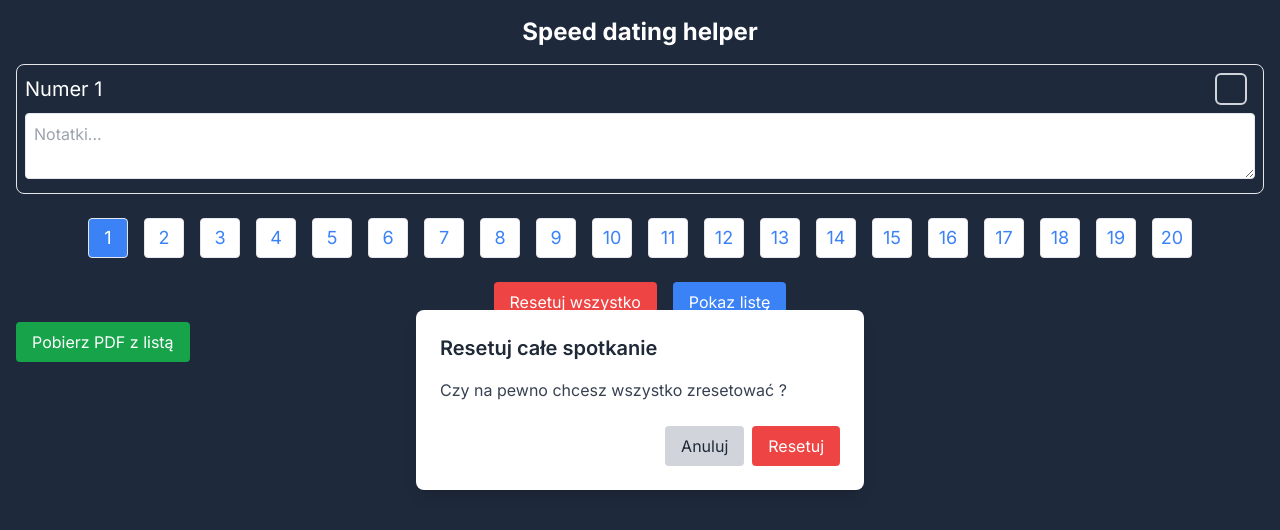
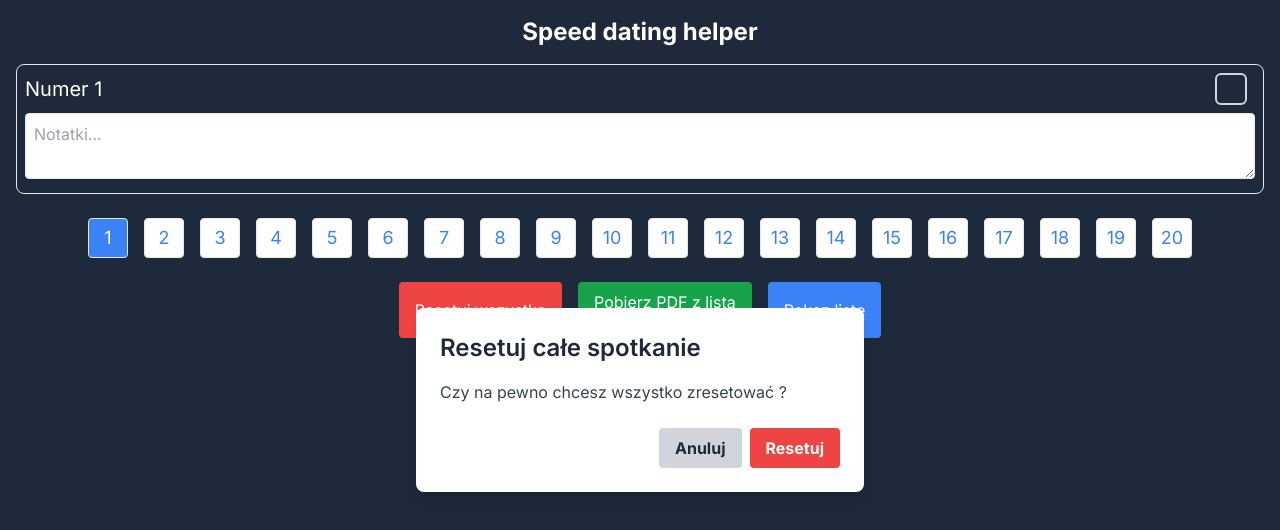
Before and after one commit to jakubpatzer/QuickDateHelper, a Next.js app: page / in a window 1280 px wide. Both pictures are taken after a click on the button "Resetuj wszystko". Shown: the top 530 px of the page. Built offline with nearby package versions, Linux system fonts and the light colour scheme.

Commit message:
Nowy generator pdf i ulepszenia UI

```diff
--- a/package.json
+++ b/package.json
@@ -9,8 +9,9 @@
     "lint": "next lint"
   },
   "dependencies": {
-    "jspdf": "^2.5.1",
+    "@pdf-lib/fontkit": "^1.1.1",
     "next": "14.2.4",
+    "pdf-lib": "^1.17.1",
     "react": "^18",
     "react-dom": "^18"
   },
--- a/src/app/layout.tsx
+++ b/src/app/layout.tsx
@@ -17,7 +17,7 @@ export default function RootLayout({
   return (
     <html lang="en">
       <body className={inter.className}>
-        <div className="container mx-auto p-4 bg-slate-800 h-screen">
+        <div className="container mx-auto p-4 bg-slate-800 min-h-screen">
           {children}
         </div>
       </body>
--- a/src/app/page.tsx
+++ b/src/app/page.tsx
@@ -2,8 +2,8 @@
 
 import { useState, useEffect } from "react";
 import Pagination from "@/components/Pagination";
-import ConfirmationModal from "@/components/ConfirmationModal";
-import jsPDF from "jspdf";
+import Modal from "@/components/Modal";
+import generatePDF from "@/utils/generatePDF";
 
 interface DataItem {
   id: number;
@@ -32,7 +32,8 @@ const PaginatedPage = () => {
   });
   const [currentPage, setCurrentPage] = useState<number>(1);
   const [showChecked, setShowChecked] = useState<boolean>(false);
-  const [isModalOpen, setIsModalOpen] = useState<boolean>(false); // State for modal
+  const [isModalOpen, setIsModalOpen] = useState<boolean>(false);
+  const [modalVersion, setModalVersion] = useState<"reset" | "pdf">("reset");
 
   // Save data to localStorage whenever it changes
   useEffect(() => {
@@ -75,7 +76,8 @@ const PaginatedPage = () => {
   };
 
   const handleReset = (): void => {
-    setIsModalOpen(true); // Open the modal
+    setModalVersion("reset");
+    setIsModalOpen(true);
   };
 
   const handleConfirmReset = (): void => {
@@ -87,34 +89,24 @@ const PaginatedPage = () => {
     setData(resetData);
     localStorage.removeItem(LOCAL_STORAGE_KEY);
     setCurrentPage(1);
-    setIsModalOpen(false); // Close the modal after reset
+    setIsModalOpen(false);
   };
 
   const handleCancelReset = (): void => {
-    setIsModalOpen(false); // Close the modal if cancel is clicked
+    setIsModalOpen(false);
   };
 
   const handleShowChecked = (): void => {
     setShowChecked(!showChecked);
   };
 
-  const generatePDF = (): void => {
-    const doc = new jsPDF();
-
-    if (data) {
-      // Customize the content and formatting of the PDF
-      const formatedData: string = checkedItems
-        .map(
-          (item: DataItem) => `${item.name} ${item.notes && `(${item.notes})`}`
-        )
-        .join("\n\n");
-      doc.text(formatedData, 10, 10);
+  const HandleDownloadPDF = () => {
+    if (data && checkedItems.length > 0) {
+      generatePDF(checkedItems);
     } else {
-      doc.text("No data available", 10, 10);
+      setModalVersion("pdf");
+      setIsModalOpen(true);
     }
-
-    // Save the generated PDF
-    doc.save("randki_lista.pdf");
   };
 
   return (
@@ -156,6 +148,12 @@ const PaginatedPage = () => {
           Resetuj wszystko
         </button>
         <button
+          className="w-42 md:w-auto bg-green-600 hover:bg-green-700  text-white py-2 px-4 mb-4 rounded"
+          onClick={HandleDownloadPDF}
+        >
+          Pobierz PDF z listą
+        </button>
+        <button
           className="w-full md:w-auto bg-blue-500 hover:bg-blue-600 text-white py-2 px-4 rounded mb-4 md:mb-0"
           onClick={handleShowChecked}
         >
@@ -164,27 +162,23 @@ const PaginatedPage = () => {
       </div>
       {showChecked && (
         <div className="mt-4 text-center mb-8">
-          <h2 className="text-lg font-bold mb-2 text-white">Twoja lista:</h2>
+          <h2 className="text-2xl font-bold mb-4 text-white">Twoja lista:</h2>
           {checkedItems.length > 0 ? (
             <ul>
               {checkedItems.map((item: DataItem) => (
-                <li className="text-white" key={item.id}>{item.name}</li>
+                <li className="text-white text-xl mb-2" key={item.id}>
+                  {item.name}
+                </li>
               ))}
             </ul>
           ) : (
-            <p className="text-white">Jeszcze nikogo nie zaznaczyłeś.</p>
+            <p className="text-white text-xl">Jeszcze nikogo nie zaznaczyłeś.</p>
           )}
         </div>
       )}
-      <button
-        className="w-42 md:w-auto bg-green-600 hover:bg-green-700 text-white py-2 px-4 rounded"
-        onClick={generatePDF}
-      >
-        Pobierz PDF z listą
-      </button>
 
-      {/* Modal component */}
-      <ConfirmationModal
+      <Modal
+        version={modalVersion}
         isOpen={isModalOpen}
         onCancel={handleCancelReset}
         onConfirm={handleConfirmReset}
--- a/src/components/ConfirmationModal.tsx
+++ /dev/null
@@ -1,36 +0,0 @@
-import React from 'react';
-
-interface Props {
-  isOpen: boolean;
-  onCancel: () => void;
-  onConfirm: () => void;
-}
-
-const ConfirmationModal: React.FC<Props> = ({ isOpen, onCancel, onConfirm }) => {
-  if (!isOpen) return null;
-
-  return (
-    <div className="fixed inset-0 z-50 flex items-center justify-center overflow-x-hidden overflow-y-auto outline-none">
-      <div className="relative w-full max-w-md p-6 mx-auto bg-white rounded-lg shadow-lg">
-        <div className="text-xl font-semibold text-gray-800 mb-4 text-left">Resetuj całe spotkanie</div>
-        <div className="text-gray-700 mb-6 text-left">Czy na pewno chcesz wszystko zresetować ?</div>
-        <div className="flex justify-end">
-          <button
-            className="px-4 py-2 mr-2 bg-gray-300 text-gray-800 rounded hover:bg-gray-400"
-            onClick={onCancel}
-          >
-            Anuluj
-          </button>
-          <button
-            className="px-4 py-2 bg-red-500 text-white rounded hover:bg-red-600"
-            onClick={onConfirm}
-          >
-            Resetuj
-          </button>
-        </div>
-      </div>
-    </div>
-  );
-};
-
-export default ConfirmationModal;
--- /dev/null
+++ b/src/components/Modal.tsx
@@ -0,0 +1,52 @@
+import React from "react";
+
+interface ModalProps {
+  version: "reset" | "pdf";
+  isOpen: boolean;
+  onCancel: () => void;
+  onConfirm: () => void;
+}
+
+const Modal: React.FC<ModalProps> = ({
+  version,
+  isOpen,
+  onCancel,
+  onConfirm,
+}) => {
+  if (!isOpen) return null;
+
+  return (
+    <div className="fixed inset-0 z-50 flex items-center justify-center overflow-x-hidden overflow-y-auto outline-none">
+      <div className="relative w-full max-w-md p-6 mx-auto bg-white rounded-lg shadow-lg">
+        <div className="text-2xl font-semibold text-gray-800 mb-4 text-left">
+          {version === "reset"
+            ? "Resetuj całe spotkanie"
+            : "Jeszcze nikogo nie zaznaczyłeś"}
+        </div>
+        <div className="text-gray-700 mb-6 text-left">
+          {version === "reset"
+            ? "Czy na pewno chcesz wszystko zresetować ?"
+            : "Aby pobrać PDF musisz kogoś zaznaczyć"}
+        </div>
+        <div className="flex justify-end">
+          <button
+            className="px-4 py-2 mr-2 bg-gray-300 text-gray-800 font-bold rounded hover:bg-gray-400"
+            onClick={onCancel}
+          >
+            {version === "reset" ? "Anuluj" : "Ok"}
+          </button>
+          {version === "reset" && (
+            <button
+              className="px-4 py-2 bg-red-500 text-white font-bold rounded hover:bg-red-600"
+              onClick={onConfirm}
+            >
+              Resetuj
+            </button>
+          )}
+        </div>
+      </div>
+    </div>
+  );
+};
+
+export default Modal;
--- /dev/null
+++ b/src/utils/generatePDF.js
@@ -0,0 +1,46 @@
+import { PDFDocument, rgb } from "pdf-lib";
+import fontkit from "@pdf-lib/fontkit";
+
+const generatePDF = async (data) => {
+  const pdfDoc = await PDFDocument.create();
+  pdfDoc.registerFontkit(fontkit);
+
+  // Fetch the custom font
+  const fontBytes = await fetch("/Roboto-Regular.ttf").then((res) =>
+    res.arrayBuffer()
+  );
+  const customFont = await pdfDoc.embedFont(fontBytes);
+
+  const page = pdfDoc.addPage();
+  const { width, height } = page.getSize();
+  const fontSize = 12;
+
+  const formattedData = data
+    .map((item) => `${item.name} ${item.notes && `(${item.notes})`}`)
+    .join("\n\n");
+
+  const lines = formattedData.split("\n"); // Split text into lines manually for simplicity
+
+  let yOffset = height - 10;
+  lines.forEach((line) => {
+    page.drawText(line, {
+      x: 10,
+      y: yOffset,
+      size: fontSize,
+      font: customFont,
+      color: rgb(0, 0, 0),
+    });
+    yOffset -= fontSize + 4;
+  });
+
+  const pdfBytes = await pdfDoc.save();
+  const blob = new Blob([pdfBytes], { type: "application/pdf" });
+  const url = URL.createObjectURL(blob);
+  const link = document.createElement("a");
+  link.href = url;
+  link.download = "randki_lista.pdf";
+  link.click();
+  URL.revokeObjectURL(url);
+};
+
+export default generatePDF;
```
Also changed, not shown: public/Roboto-Regular.ttf (added), 1 other file (tests, documents, lock files or other folders).
